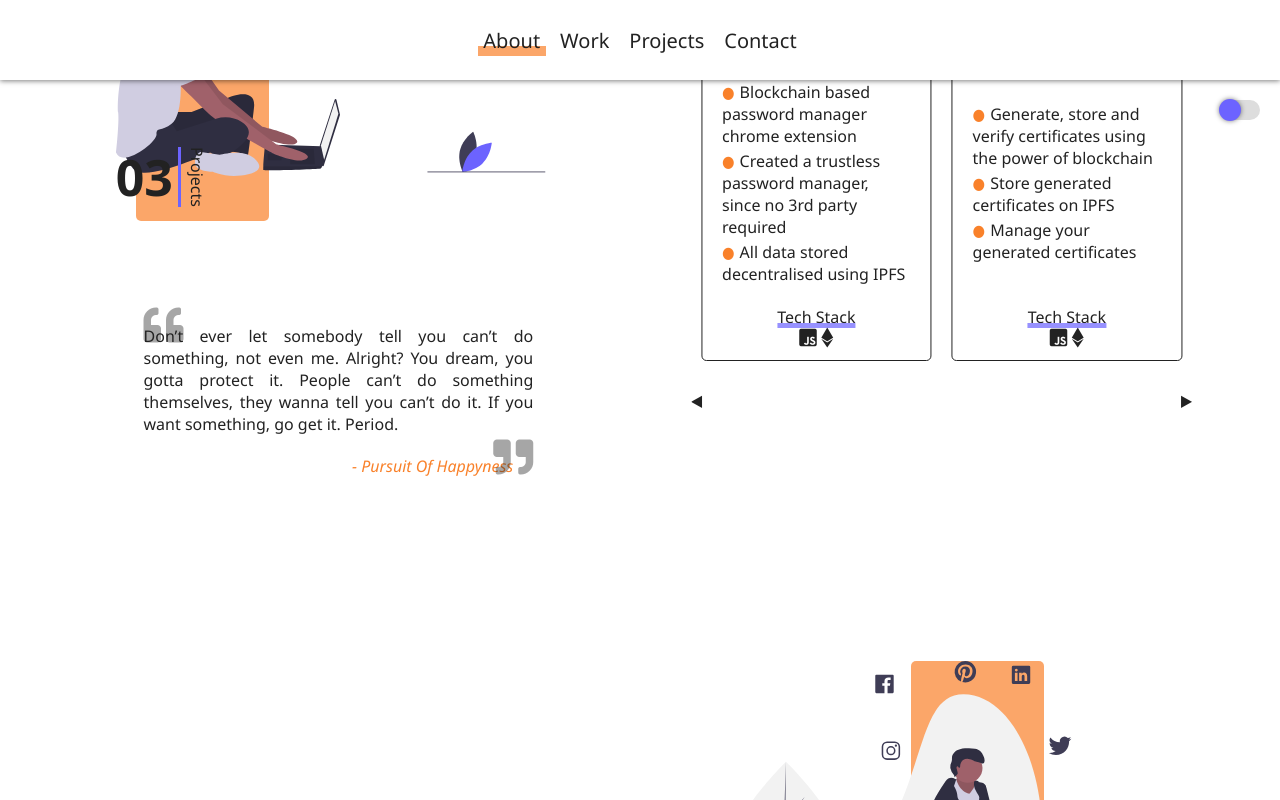
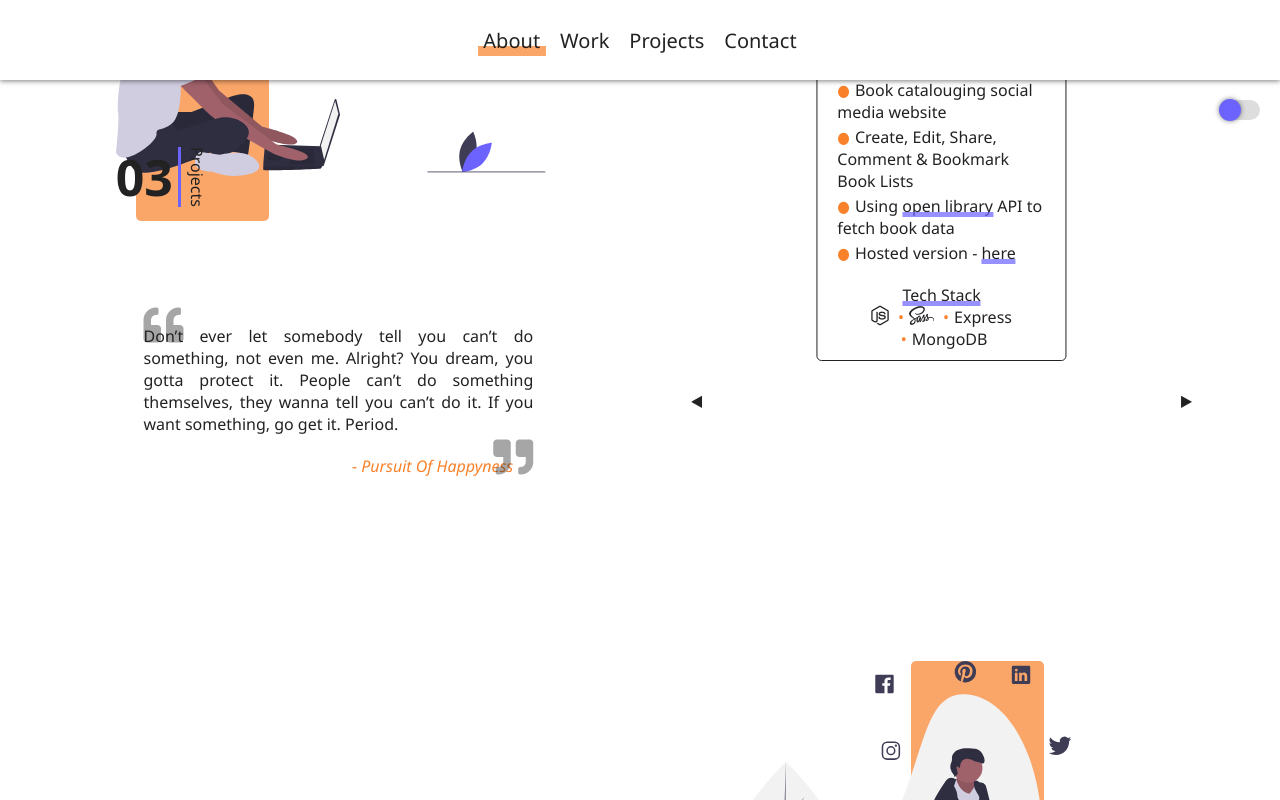
Before and after one commit to nilshah98/Portfolio, a website built with webpack: page index.html in a window 1280 px wide. Both pictures are taken after a click on the element 696 px from the left and 2229 px from the top of the page. Shown: the part 1829-2629 px from the top of the page. Built offline with Linux system fonts and the light colour scheme.

Commit message:
Book-bhandar card added

```diff
--- a/index.html
+++ b/index.html
@@ -239,7 +239,9 @@
                                 </div>
                                 <div class="card__footer">
                                     <span class="underline">Tech Stack</span> <br>
-                                    <i class="fab fa-js-square"></i> <i class="fab fa-python"></i> <i class="fab fa-sass"></i>
+                                    <i class="fab fa-js-square"></i>
+                                    <span class="separator"></span><i class="fab fa-python"></i>
+                                    <span class="separator"></span><i class="fab fa-sass"></i>
                                 </div>
                             </div>
                             <div class="card__container">
@@ -253,7 +255,7 @@
                                 </div>
                                 <div class="card__footer">
                                     <span class="underline">Tech Stack</span> <br>
-                                    <i class="fab fa-js-square"></i>
+                                    <i class="fab fa-node-js"></i>
                                 </div>
                             </div>
                         </div>
@@ -269,7 +271,8 @@
                                 </div>
                                 <div class="card__footer">
                                     <span class="underline">Tech Stack</span> <br>
-                                    <i class="fab fa-js-square"></i> <i class="fab fa-ethereum"></i>
+                                    <i class="fab fa-js-square"></i>
+                                    <span class="separator"></span><i class="fab fa-ethereum"></i>
                                 </div>
                             </div>
                             <div class="card__container">
@@ -283,7 +286,28 @@
                                 </div>
                                 <div class="card__footer">
                                     <span class="underline">Tech Stack</span> <br>
-                                    <i class="fab fa-js-square"></i> <i class="fab fa-ethereum"></i>
+                                    <i class="fab fa-js-square"></i>
+                                    <span class="separator"></span><i class="fab fa-ethereum"></i>
+                                </div>
+                            </div>
+                        </div>
+                        <div class="carousel__slide prev">
+                            <div class="card__container">
+                                <div class="card__heading"><a href="https://github.com/nilshah98/Book-Bhandar" target="_blank" class="underline">Book Bhandar</a></div>
+                                <div class="card__content">
+                                    <ul>
+                                        <li>Book catalouging social media website</li>
+                                        <li>Create, Edit, Share, Comment & Bookmark Book Lists</li>
+                                        <li>Using <a href="https://openlibrary.org/developers/api" target="_blank" class="underline">open library</a> API to fetch book data</li>
+                                        <li>Hosted version - <a href="http://ec2-54-82-120-241.compute-1.amazonaws.com/" target="_blank" class="underline">here</a></li>
+                                    </ul>
+                                </div>
+                                <div class="card__footer">
+                                    <span class="underline">Tech Stack</span> <br>
+                                    <i class="fab fa-node-js"></i>
+                                    <span class="separator"></span><i class="fab fa-sass"></i>
+                                    <span class="separator"></span>Express
+                                    <span class="separator"></span>MongoDB
                                 </div>
                             </div>
                         </div>
--- a/src/javascript/index.js
+++ b/src/javascript/index.js
@@ -14,7 +14,7 @@ const carouselButtonNext = document.getElementsByClassName("carousel__button--ne
 
 const height = Math.max( body.scrollHeight, body.offsetHeight, html.clientHeight, html.scrollHeight, html.offsetHeight );
 let currHeight = 0;
-
+resume.style.cursor = "pointer";
 
 // ===================================== All helper functions go here =============================
 let activate = (num) => {
--- a/src/sass/base/_base.scss
+++ b/src/sass/base/_base.scss
@@ -31,6 +31,7 @@ body {
 a {
     text-decoration: none;
     color: var(--color-black);
+    cursor: pointer;
 }
 
 ul{
--- a/src/sass/base/_typography.scss
+++ b/src/sass/base/_typography.scss
@@ -4,7 +4,6 @@ body{
 }
 
 .underline{
-    cursor: pointer;
     position: relative;
 
     &::before{
@@ -23,3 +22,13 @@ body{
         height: 2rem;
     }
 }
+
+.separator{
+    position: relative;
+
+    &::before{
+        content: "•";
+        padding: 0 5px;
+        color: var(--color-secondary);
+    }
+}
--- a/src/sass/components/_carousel.scss
+++ b/src/sass/components/_carousel.scss
@@ -17,6 +17,7 @@
         transition: all .5s linear;
         display: flex;
         flex-direction: row;
+        justify-content: center;
 
         &.active{
             opacity: 1;
--- a/src/sass/pages/_about.scss
+++ b/src/sass/pages/_about.scss
@@ -2,6 +2,7 @@
 
     &__greet{
         font-size: 2.5rem;
+        cursor: pointer;
     }
 
     &__content{
```
Also changed, not shown: dist/bundle.css, dist/bundle.js.
